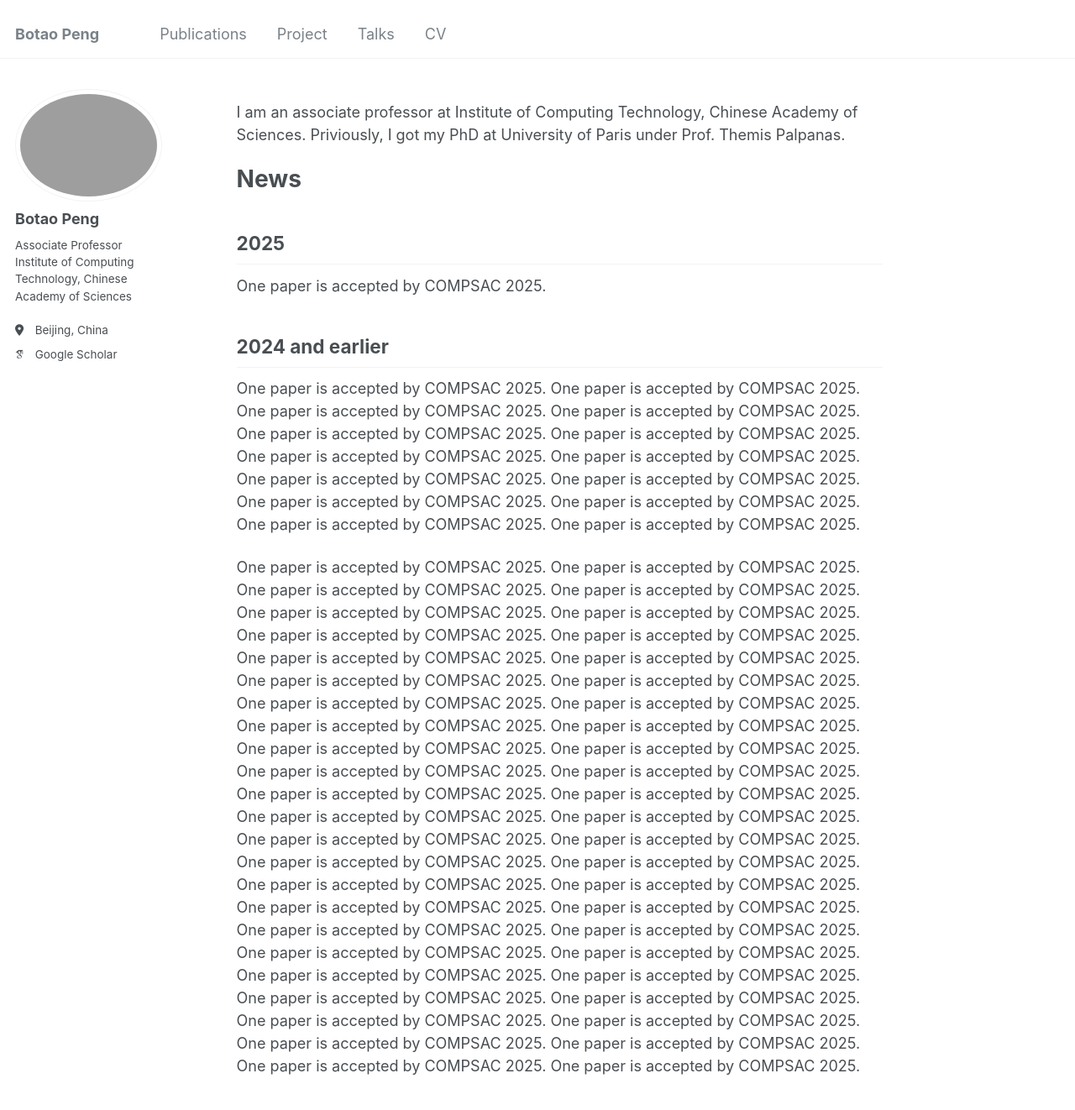
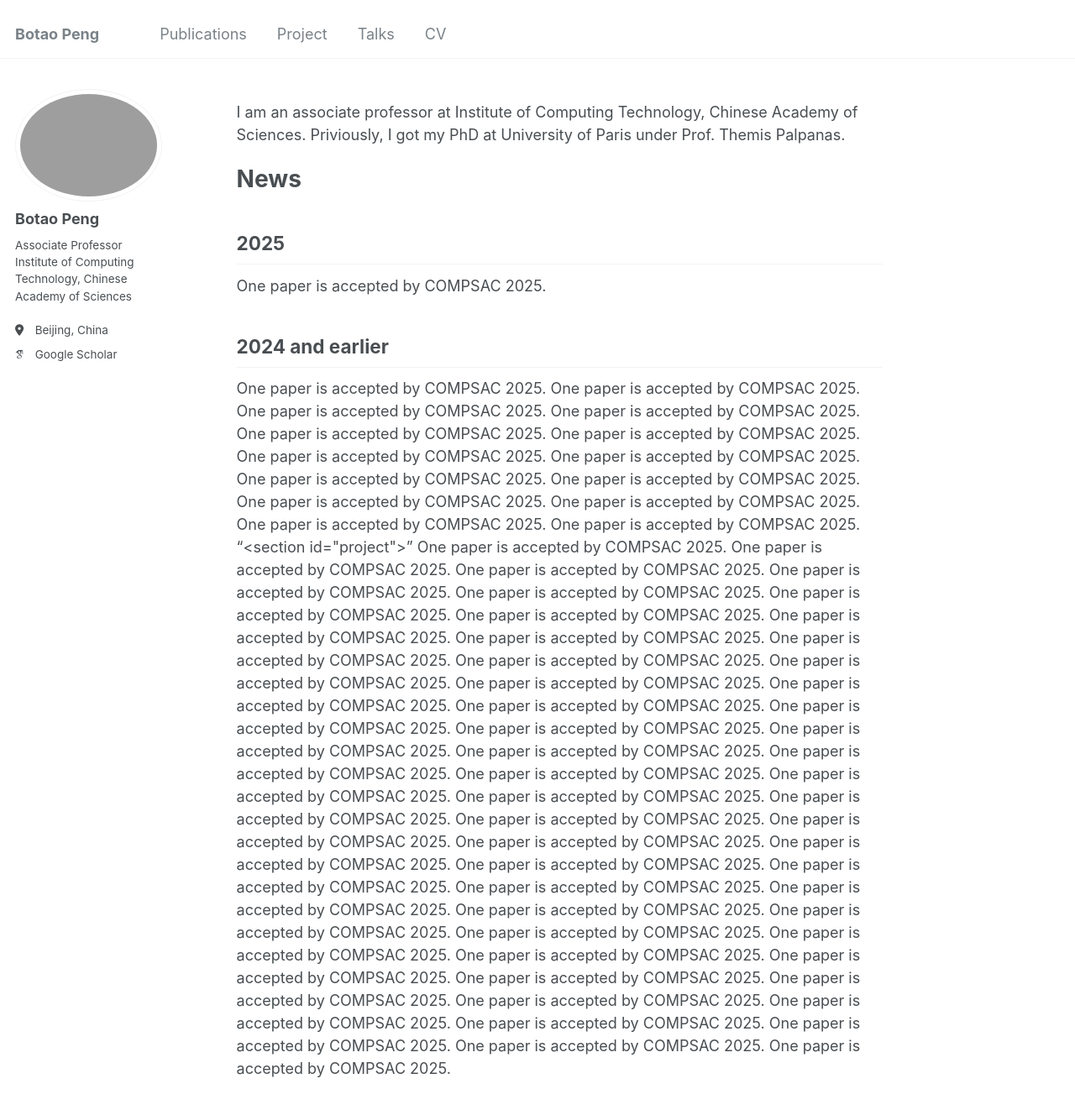
Before and after one commit to BotaoPENG/botaopeng.github.io, a Jekyll site: the page built from _pages/about.md, in a window 1280 px wide and 1400 px high. Shown: the top 1322 px of the window at 84% size. Built offline with Jekyll 4.4.1, drawn with Linux system fonts in a browser that asks for light colours; some web fonts are replaced.

Commit message:
Update about.md

```diff
--- a/_pages/about.md
+++ b/_pages/about.md
@@ -32,7 +32,7 @@ One paper is accepted by COMPSAC 2025.
 One paper is accepted by COMPSAC 2025.
 One paper is accepted by COMPSAC 2025.
 One paper is accepted by COMPSAC 2025.
-<section id="project">
+"<section id="project">"
 One paper is accepted by COMPSAC 2025.
 One paper is accepted by COMPSAC 2025.
 One paper is accepted by COMPSAC 2025.
```
